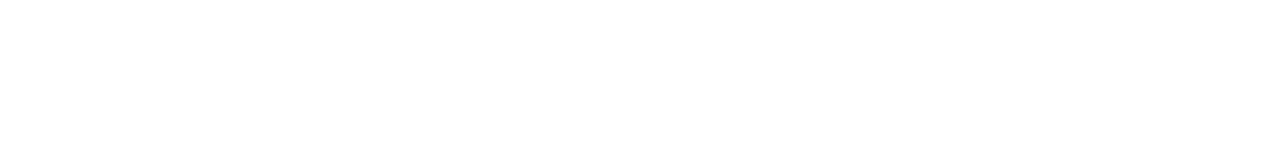
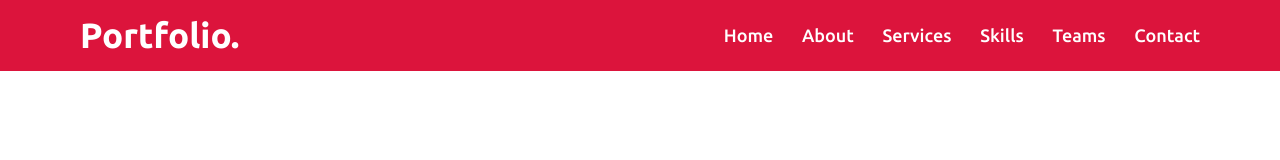
Before and after one commit to bushkhan/Bushra-Khan, a plain HTML site: page index.html in a window 1280 px wide. Drawn offline with Linux system fonts and the light colour scheme.

Commit message:
navbar added

```diff
--- a/index.html
+++ b/index.html
@@ -5,8 +5,25 @@
     <meta http-equiv="X-UA-Compatible" content="IE=edge">
     <meta name="viewport" content="width=device-width, initial-scale=1.0">
     <title>Bushra Khan</title>
+    <link rel="stylesheet" href="style.css">
+    <script src="https://kit.fontawesome.com/a076d05399.js" crossorigin="anonymous"></script>
 </head>
 <body>
+        <nav class="navbar">
+            <div class="max-width">
+                <div class="logo"><a href="#">Portfo<span>lio.</span></a></div>
+            <ul class="menu">
+                <li><a href="#">Home</a></li>
+                <li><a href="#">About</a></li>
+                <li><a href="#">Services</a></li>
+                <li><a href="#">Skills</a></li>
+                <li><a href="#">Teams</a></li>
+                <li><a href="#">Contact</a></li>
+            </ul>
+        </div>
+        </nav>
+
+
 
 </body>
 </html>
--- a/style.css
+++ b/style.css
@@ -0,0 +1,45 @@
+@import url('https://fonts.googleapis.com/css2?family=Poppins:wght@400;500;600;700&family=Ubuntu:wght@400;500;700&display=swap');
+
+*{
+    margin: 0;
+    padding: 0;
+    box-sizing: border-box;
+    text-decoration: none;
+}
+
+.max-width{
+    max-width: 1300px;
+    padding: 0 80px;
+    margin: auto;
+}
+/* navbar styling */
+.navbar{
+    position: fixed;
+    width: 100%;
+    padding: 15px 0;
+    background: crimson;
+    font-family: 'Ubuntu', 'sans sarif';
+}
+.navbar .max-width{
+    display: flex;
+    align-items: center;
+    justify-content: space-between;
+}
+
+.navbar .logo a{
+    font-size: 35px;
+    font-weight: 600;
+    color: #fff
+}
+
+.navbar .menu li {
+    list-style: none;
+    display: inline-block;
+}
+
+.navbar .menu li a{
+    color: #fff;
+    font-size: 18px;
+    font-weight: 500;
+    margin-left: 25px;
+}
```
